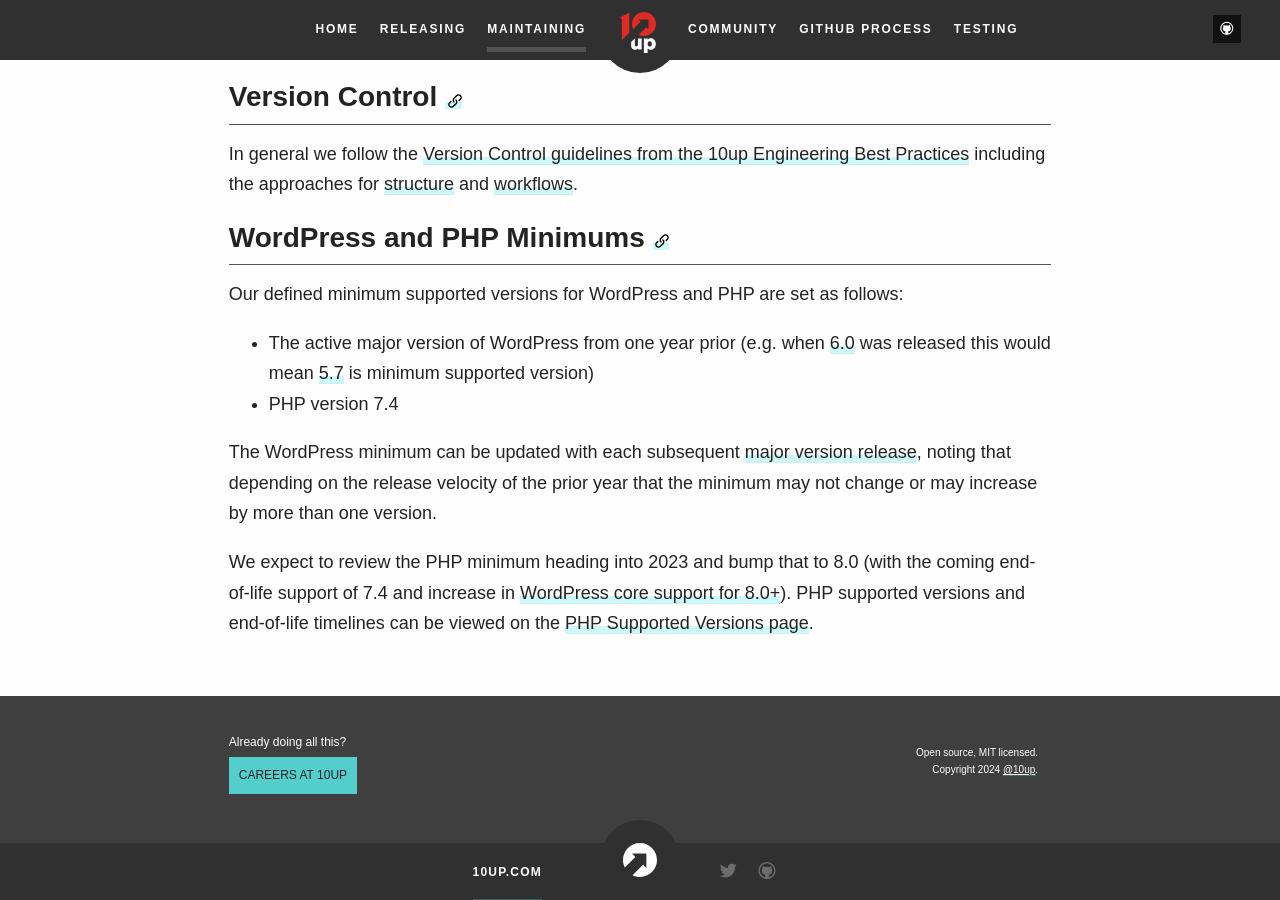
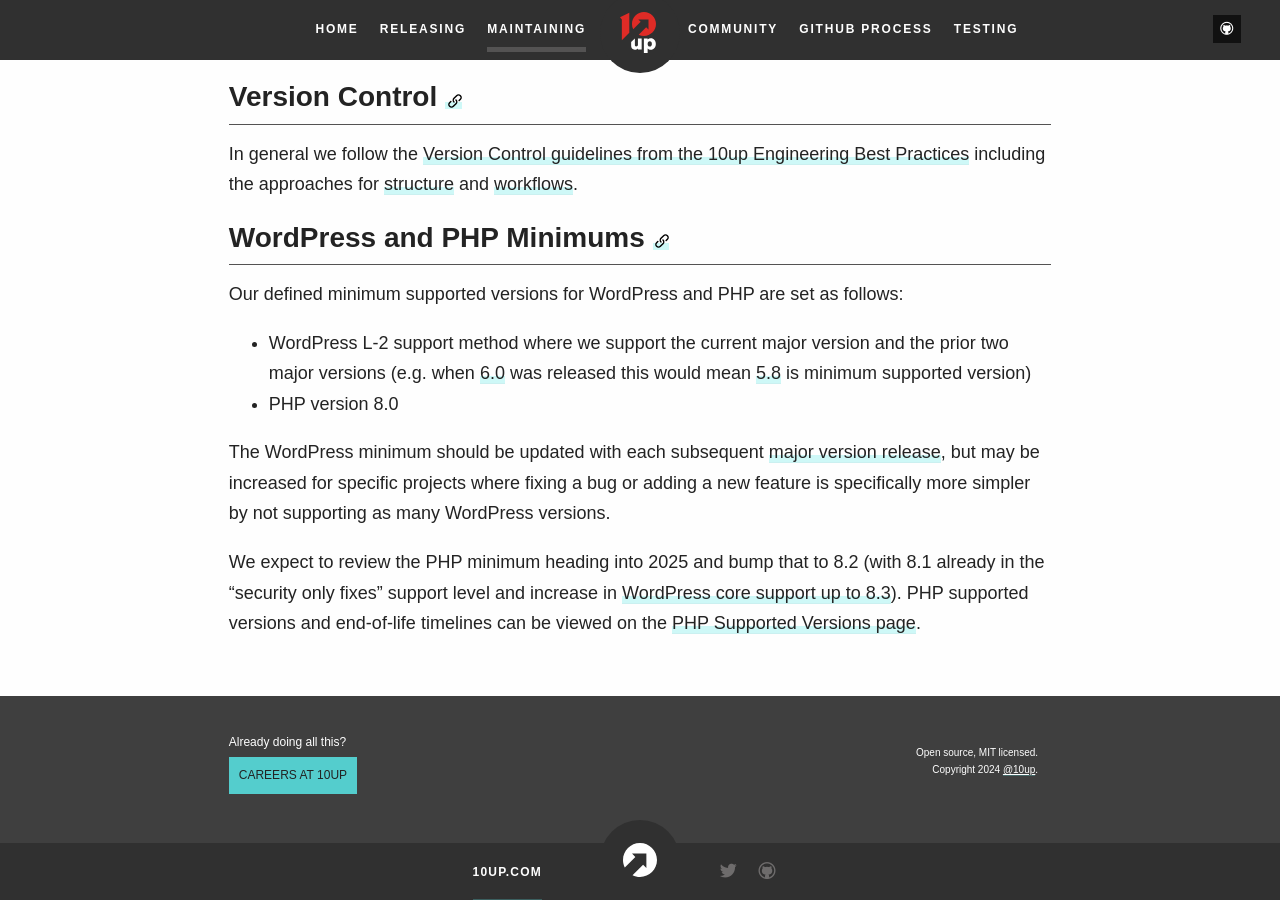
Before and after one commit to 10up/Open-Source-Best-Practices, a Jekyll site: the page built from maintaining.md, in a window 1280 px wide and 900 px high, scrolled down 3593 px. Built offline with Jekyll 4.4.1, drawn with Linux system fonts in a browser that asks for light colours; some web fonts are replaced.

Commit message:
Update Maintaining.md

```diff
--- a/_includes/markdown/Maintaining.md
+++ b/_includes/markdown/Maintaining.md
@@ -59,9 +59,9 @@ In general we follow the [Version Control guidelines from the 10up Engineering B
 
 Our defined minimum supported versions for WordPress and PHP are set as follows:
 
-- The active major version of WordPress from one year prior (e.g. when [6.0](https://wordpress.org/news/2022/05/arturo/) was released this would mean [5.7](https://wordpress.org/news/2021/03/esperanza/) is minimum supported version)
-- PHP version 7.4
+- WordPress L-2 support method where we support the current major version and the prior two major versions (e.g. when [6.0](https://wordpress.org/news/2022/05/arturo/) was released this would mean [5.8](https://wordpress.org/news/2021/03/esperanza/) is minimum supported version)
+- PHP version 8.0
 
-The WordPress minimum can be updated with each subsequent [major version release](https://wordpress.org/about/history/), noting that depending on the release velocity of the prior year that the minimum may not change or may increase by more than one version.
+The WordPress minimum should be updated with each subsequent [major version release](https://wordpress.org/about/history/), but may be increased for specific projects where fixing a bug or adding a new feature is specifically more simpler by not supporting as many WordPress versions.
 
-We expect to review the PHP minimum heading into 2023 and bump that to 8.0 (with the coming end-of-life support of 7.4 and increase in [WordPress core support for 8.0+](https://make.wordpress.org/core/handbook/references/php-compatibility-and-wordpress-versions/)).  PHP supported versions and end-of-life timelines can be viewed on the [PHP Supported Versions page](https://www.php.net/supported-versions).
+We expect to review the PHP minimum heading into 2025 and bump that to 8.2 (with 8.1 already in the "security only fixes" support level and increase in [WordPress core support up to 8.3](https://make.wordpress.org/core/handbook/references/php-compatibility-and-wordpress-versions/)).  PHP supported versions and end-of-life timelines can be viewed on the [PHP Supported Versions page](https://www.php.net/supported-versions).
```
